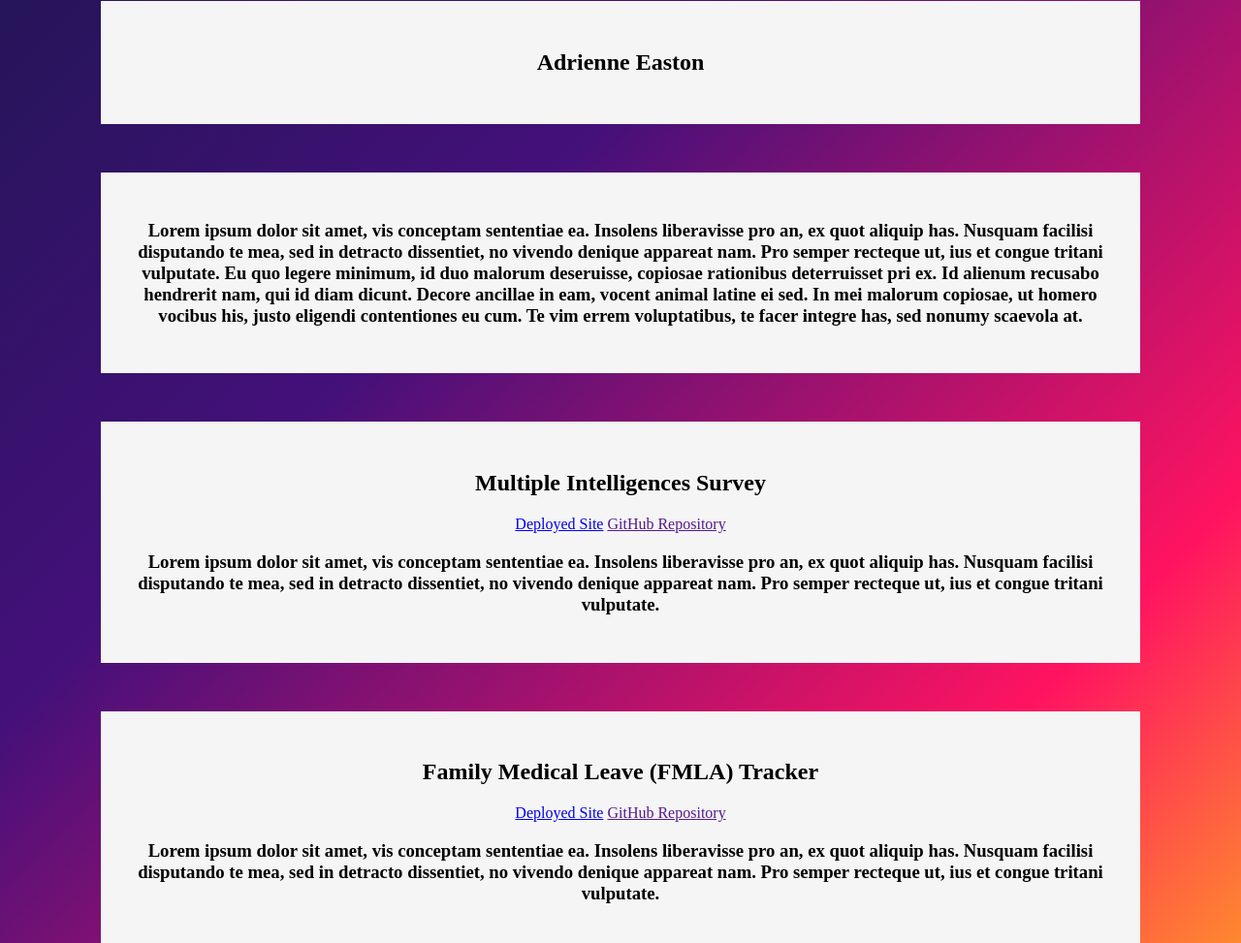
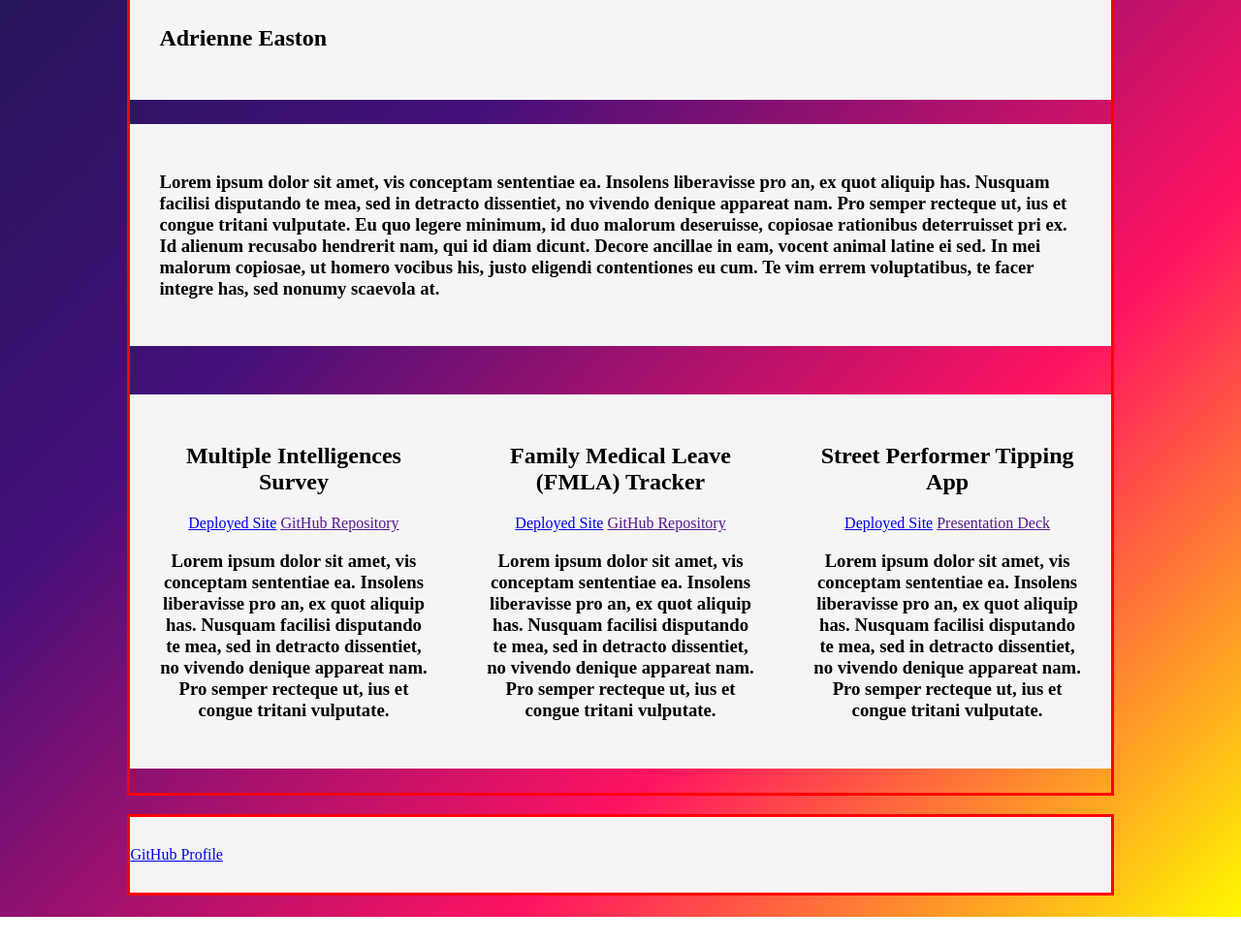
Before and after one commit to adrienneeaston/portfolio-webpage, a plain HTML site: page index.html in a window 1280 px wide. Shown: the part 49-1022 px from the top of the page at 97% size. After the commit the page ends 995 px from the top, so only its background shows below. Drawn offline with Linux system fonts and the light colour scheme.

Commit message:
fixing some css

```diff
--- a/style.css
+++ b/style.css
@@ -1,5 +1,11 @@
 body {
   background-image: linear-gradient(-225deg, #231557 0%, #44107A 29%, #FF1361 67%, #FFF800 100%);
+}
+
+main, footer {
+  margin: 0 auto;
+  width: 80%;
+  outline: solid red;
 }
 
 #navbar {
@@ -17,11 +23,22 @@ body {
 }
 
 article, #welcome-section, #aboutme, footer {
-  margin-top: 50px;
-  margin-left: auto;
-  margin-right: auto;
+  margin: 25px auto;
   padding: 30px;
   background: whitesmoke;
+}
+
+footer {
+  padding: 30px 0;
+
+}
+
+#projects {
+  display: flex;
+  justify-content: space-between;
   text-align: center;
-  width: 80%
 }
+
+.projects-tile {
+  flex-grow: 1;
+}
```
